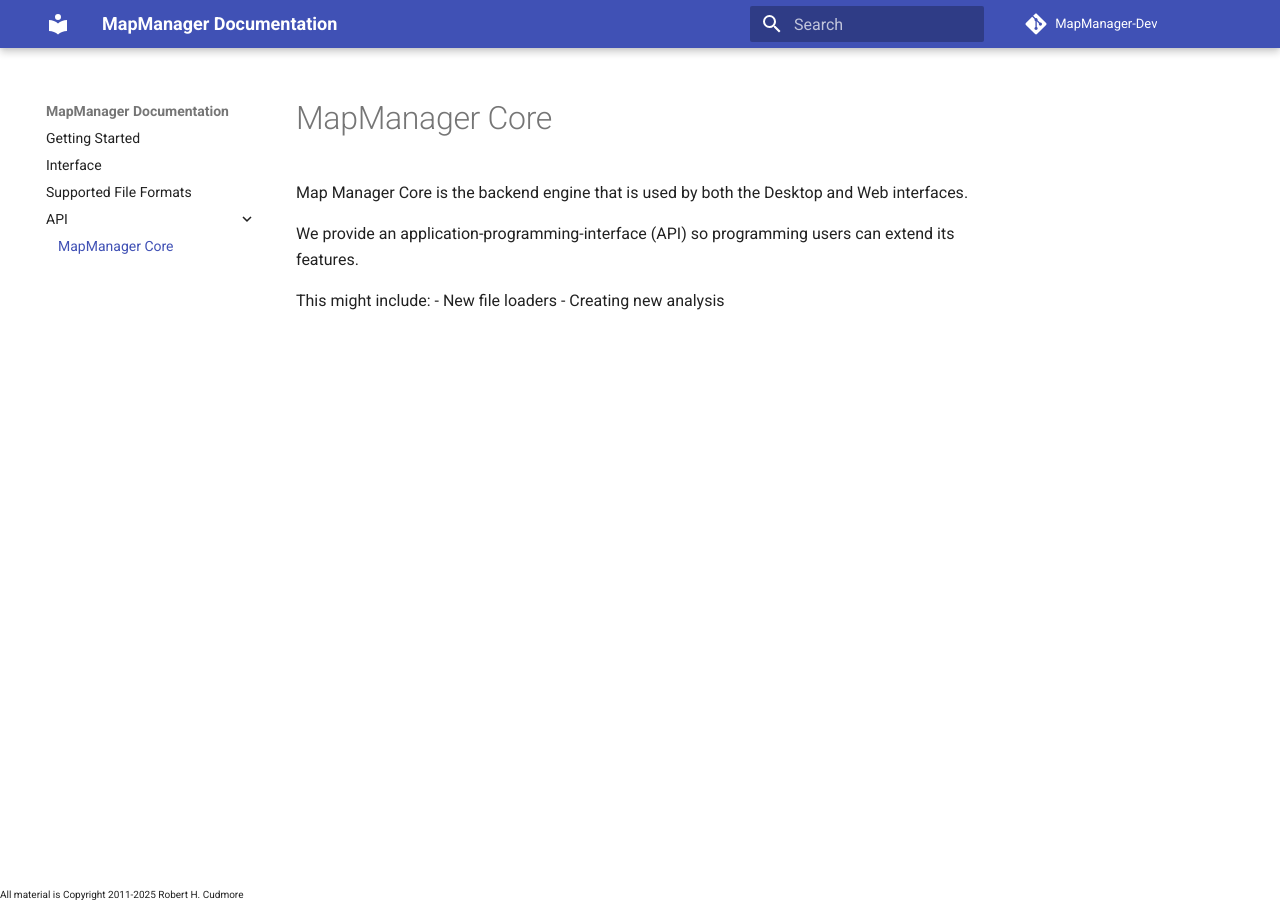
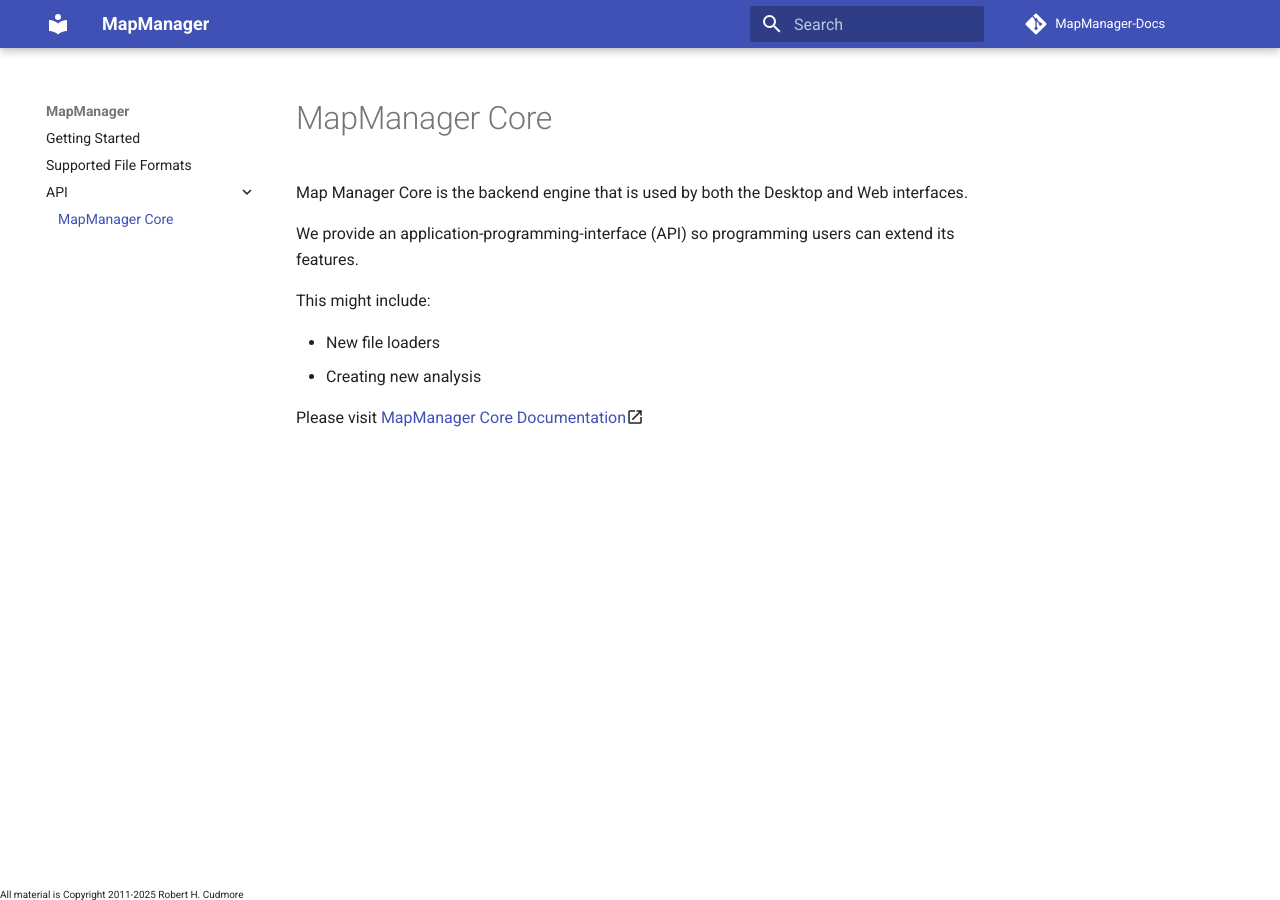
Before and after one commit to mapmanager/MapManager-Docs, an MkDocs documentation site: the page built from docs/mapmanagercore.md, in a window 1280 px wide. Built offline with MkDocs 1.6.1 and Material for MkDocs 9.7.7, drawn with Linux system fonts in a browser that asks for light colours; comment, search, counter and statistics services are not loaded.

Commit message:
added icons like :material-open-in-new:

```diff
--- a/docs/mapmanagercore.md
+++ b/docs/mapmanagercore.md
@@ -3,5 +3,8 @@ Map Manager Core is the backend engine that is used by both the Desktop and Web
 We provide an application-programming-interface (API) so programming users can extend its features.
 
 This might include:
+
  - New file loaders
  - Creating new analysis
+
+ Please visit [MapManager Core Documentation](https://mapmanager.net/MapManagerCore/){target="_blank"}:material-open-in-new:
--- a/mkdocs.yml
+++ b/mkdocs.yml
@@ -1,9 +1,9 @@
-site_name: MapManager Documentation
+site_name: MapManager
 site_description: Dendritic Spine Analysis
 site_author: Robert H Cudmore (plust others)
 
-repo_name: MapManager-Dev
-repo_url: https://github.com/mapmanager/MapManager-Dev
+repo_name: MapManager-Docs
+repo_url: https://github.com/mapmanager/MapManager-Docs
 edit_uri: ""
 
 theme:
@@ -21,8 +21,18 @@ watch:
 
 markdown_extensions:
   - pymdownx.superfences
+  # to allow tabs in markdown
   - pymdownx.tabbed:
       alternate_style: true
+  #
+  - admonition
+  - pymdownx.details
+  # allow links to open in a new tab, use [MapManagerCore Documentation](https://mapmanager.net/MapManagerCore/){target="_blank"}
+  - attr_list
+  # allows emojis, we will use this for icons to show links open in new tab
+  - pymdownx.emoji:
+      emoji_index: !!python/name:material.extensions.emoji.twemoji
+      emoji_generator: !!python/name:material.extensions.emoji.to_svg
 
 plugins:
   - search
@@ -45,8 +55,7 @@ plugins:
             # show_root_heading: true
 
 nav:
-    - Getting Started: getting_started.md
-    - Interface: interface.md
+    - Getting Started: getting-started.md
     - Supported File Formats: supported-file-formats.md
     - API:
         - MapManager Core: mapmanagercore.md
```
Also changed, not shown: docs/getting_started.md (deleted, +0 -18 lines), docs/index.md (+1 -1 lines), readme.md (+8 -0 lines).
